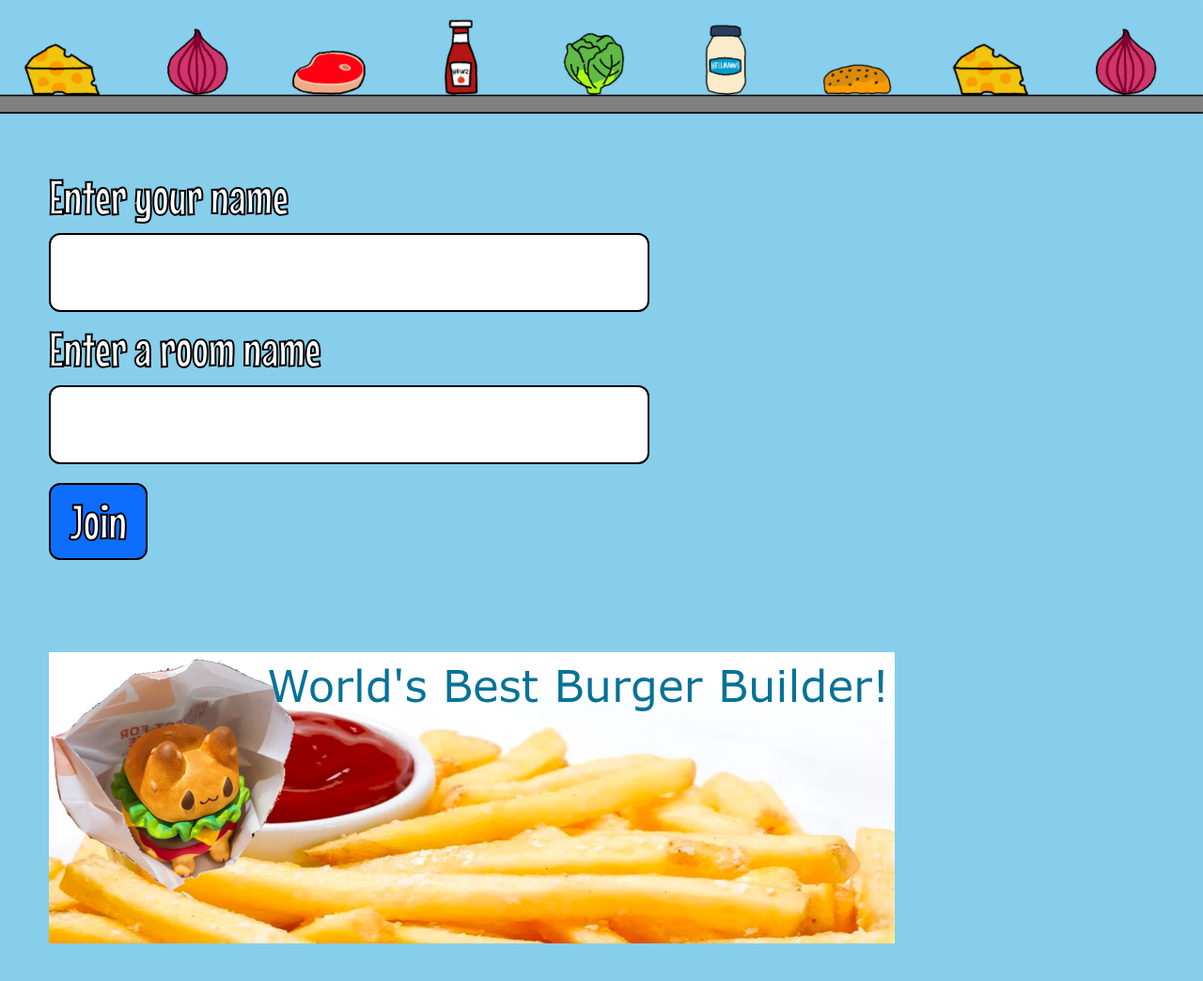
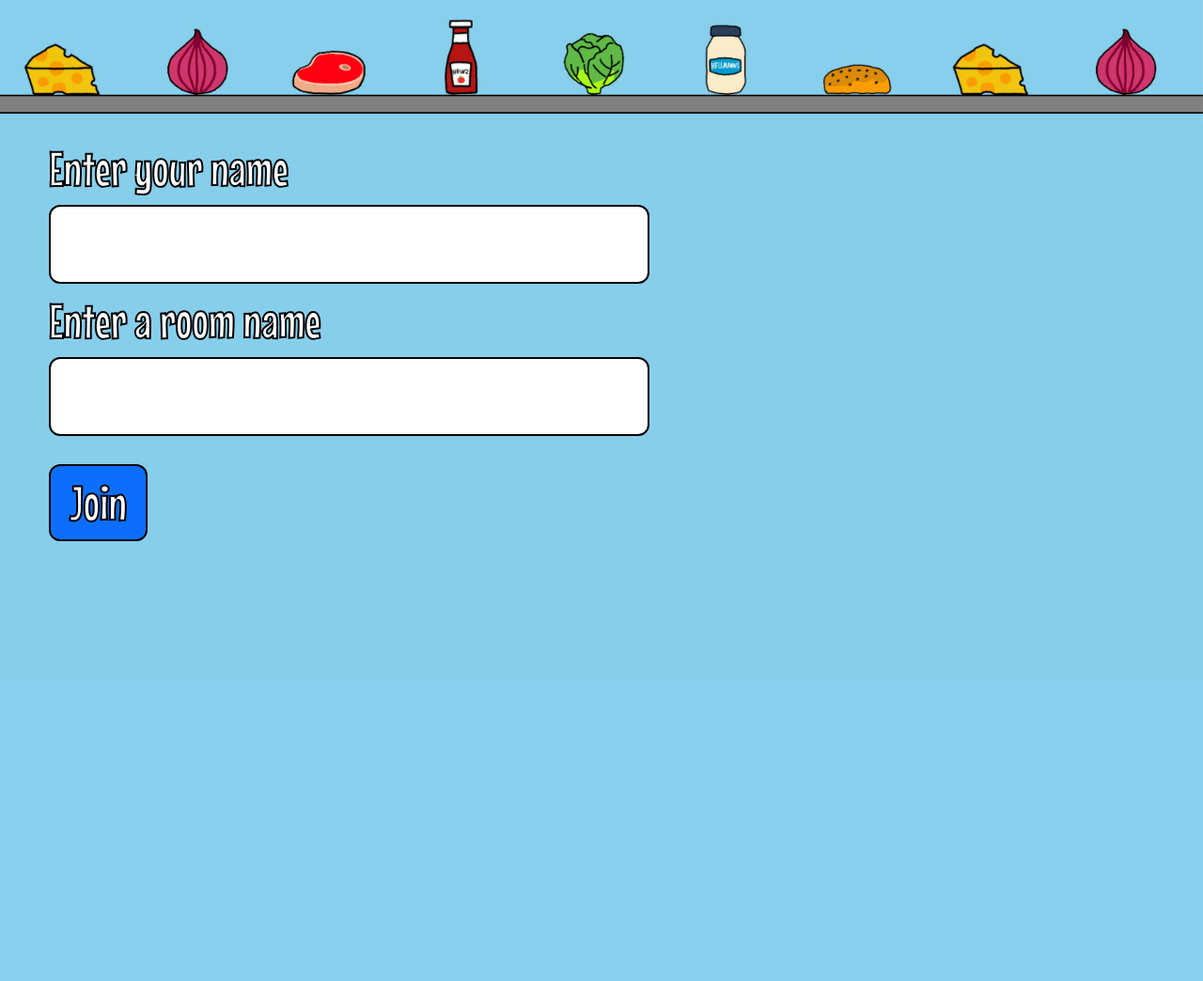
Before and after one commit to sbarthol/hamburguesa, a Django app: page / in a window 1280 px wide. Shown: the part 96-1140 px from the top of the page at 94% size. After the commit the page ends 672 px from the top, so only its background shows below. Run offline with Django 4.2, Linux system fonts and the light colour scheme.

Commit message:
add even more style

```diff
--- a/webapps/burger/static/css/index.css
+++ b/webapps/burger/static/css/index.css
@@ -34,6 +34,7 @@
 
 .position-absolute {
     padding: 40px;
+    padding-top: 10px;
 }
 
 .header-image {
@@ -46,8 +47,8 @@
     padding-right: 20px;
     padding-top: 0;
     padding-bottom: 0;
-    margin-top: 20px;
-    margin-bottom: 20px;
+    margin-top: 30px;
+    margin-bottom: 30px;
     border: 2px solid black;
     border-radius: 12px;
 }
--- a/webapps/burger/templates/index.html
+++ b/webapps/burger/templates/index.html
@@ -44,7 +44,6 @@
         </div>
         <br/>
 
-        <img src="{% static 'header_image.png' %}" alt="World's Best Burger Builder!" width="900px">
     </div>
     </div>
     <script>
```
Also changed, not shown: webapps/burger/static/header_image.png (deleted).
